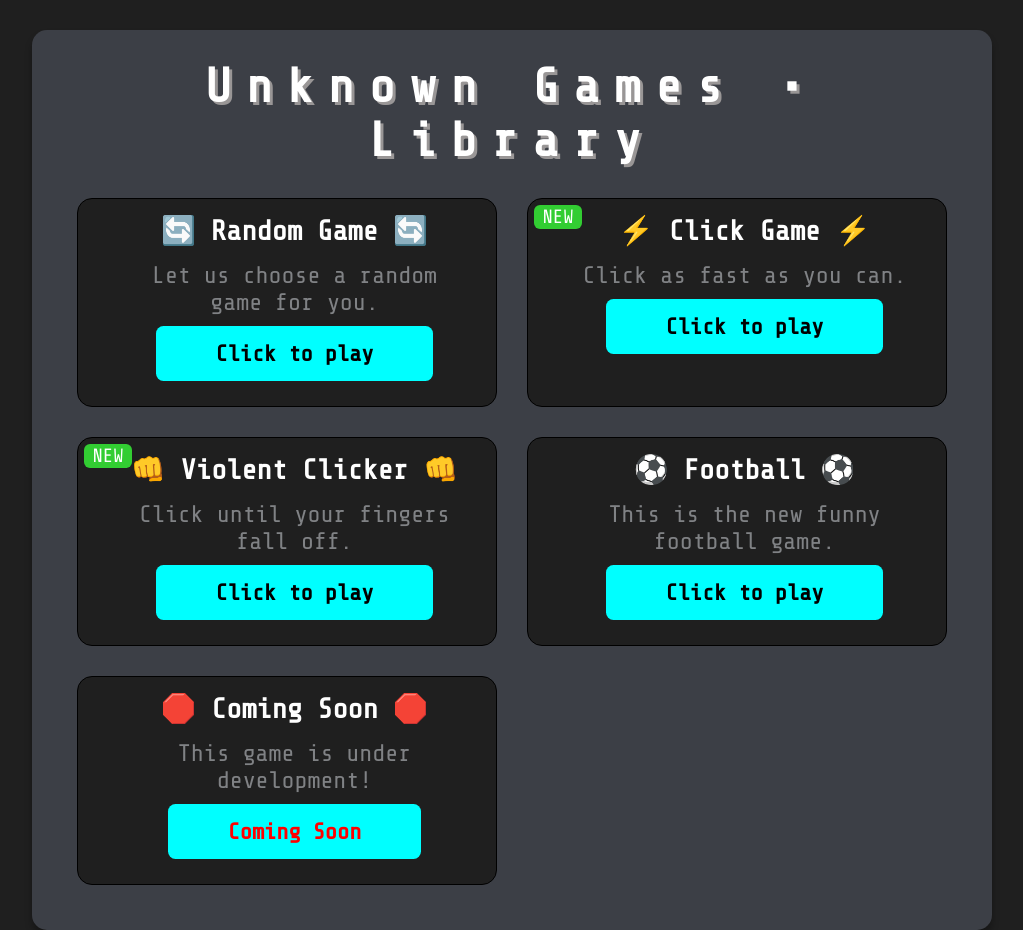
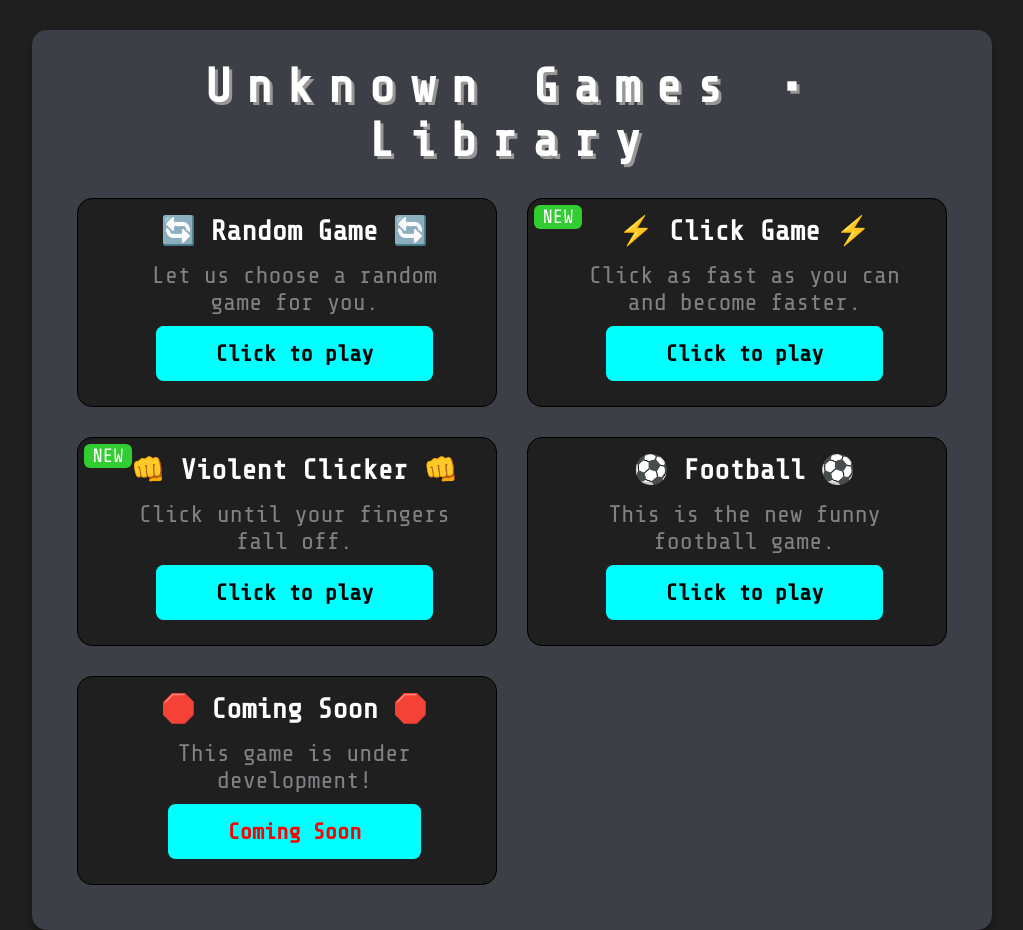
Before and after one commit to hehehehehehehehehehehehehehehehehehehe/hehehehehehehehehehehehehehehehehehehe.github.io, a plain HTML site: page home/index.html in a window 1280 px wide. Shown: the whole page, without its empty margins (128-1151 px from the left). Drawn offline with Linux system fonts and the light colour scheme.

Commit message:
Update index.html

```diff
--- a/home/index.html
+++ b/home/index.html
@@ -33,7 +33,7 @@
                     <div class="text">
                         <h3>⚡ Click Game ⚡</h3>
 
-                        <p>Click as fast as you can.</p>
+                        <p>Click as fast as you can and become faster.</p>
                         <a href="../games/clickgame" class="btn"></a>
                     </div>
                 </article>
```
